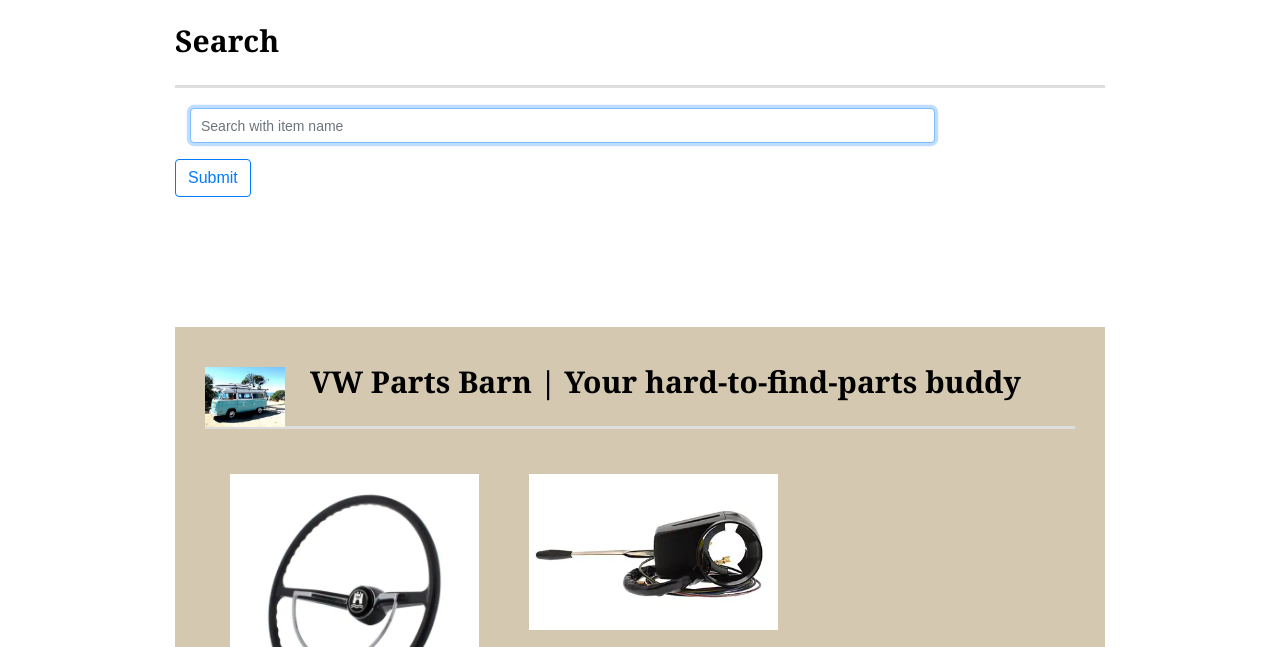
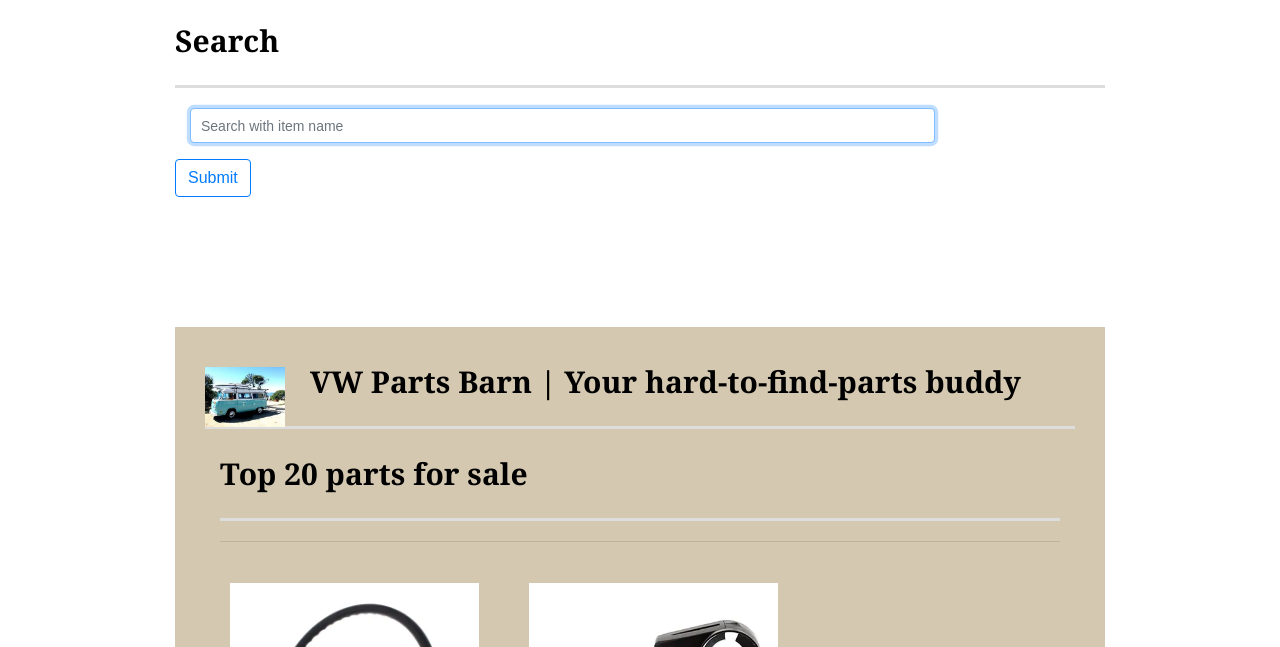
Before and after one commit to vkcgithub2019/Project2, a website: page public/index.html in a window 1280 px wide. Shown: the part 86-733 px from the top of the page. Drawn offline with nearby package versions, Linux system fonts and the light colour scheme; no server answers.

Commit message:
added some codes for trending parts or sale

```diff
--- a/models/parts.js
+++ b/models/parts.js
@@ -5,7 +5,7 @@
       partCondition: DataTypes.STRING,
       price: DataTypes.INTEGER,
       description: DataTypes.STRING,
-      phone: DataTypes.STRING,
+      phone: DataTypes.INTEGER,
       photo: DataTypes.STRING
       // TODO: Add column for picture and set it to a STRING datatype
     });
--- a/public/index.html
+++ b/public/index.html
@@ -65,10 +65,28 @@
   </main>
   <!-- End of container -->
 
+
+
   <div id="main-container" class="container">
     <section class="main-section">
-      <h1>VW Parts Barn | Your hard-to-find-parts buddy <img src="assets/images/VW bus4.jpg" class="my-picture" alt="picture of VW bus"> </h1>
 
+    <h1>VW Parts Barn | Your hard-to-find-parts buddy <img src="assets/images/VW bus4.jpg" class="my-picture" alt="picture of VW bus"> </h1>
+ <!-- Start of container for posters of trending parts for sale ---------------------------->
+ <main class="container">
+  <section class="row">
+    <div class="col-md-12" id="column1">
+      <article class="block">
+        <h1 class="block-header">Top 20 parts for sale</h1>
+        <hr />
+
+        <!-- Placehold for trending parts and part name -->
+        <div id="trending-placehold"></div>
+
+      </article>
+    </div>
+  </section>
+</main>
+<!-- End of container -->
 
       <div class="work">
          <a href= "Details.html">
@@ -159,7 +177,7 @@
 
       var newPart = {
           partName: $("#partName").val().trim(),
-          photo: $("#photo").val().trim(),
+          photo: $("#photo").val().trim()
 
       }
 
```
